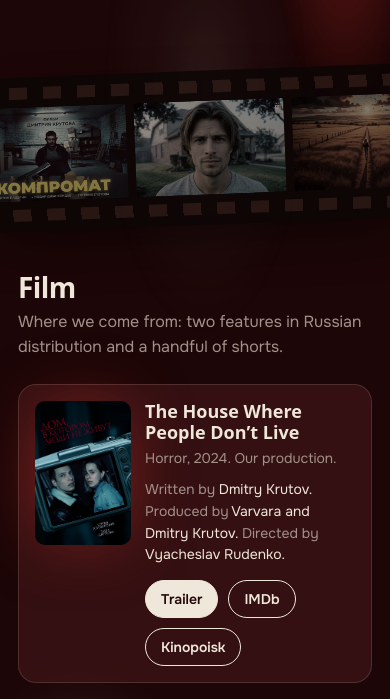
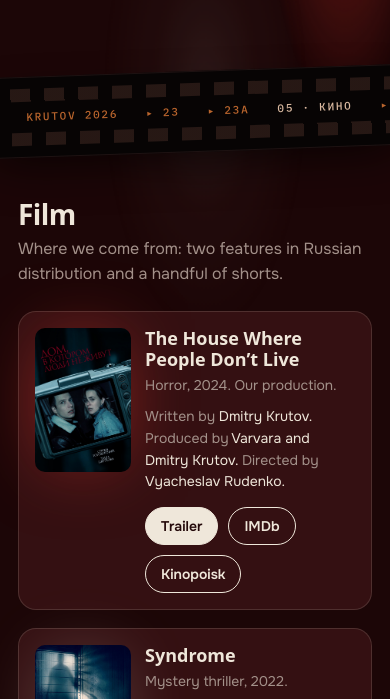
Before and after one commit to vshgit/krutovprod, a plain HTML site: page preview.html in a window 390 px wide. Shown: the part 3715-4414 px from the top of the page. Drawn offline with Linux system fonts and the light colour scheme; a web font is replaced by a local one.

Commit message:
Redirect old /ai and unknown paths to the home page; preview: retro film strip, wordmark back at the bottom
Co-Authored-By: Claude Opus 5.5 <noreply@anthropic.com>
Claude-Session: https://claude.ai/code/session_0138cvheDA29MgJ2Sz2yE4Cq

```diff
--- a/preview.html
+++ b/preview.html
@@ -20,7 +20,7 @@
 <meta name="theme-color" content="#1C0607">
 <link rel="preconnect" href="https://fonts.googleapis.com">
 <link rel="preconnect" href="https://fonts.gstatic.com" crossorigin>
-<link href="https://fonts.googleapis.com/css2?family=Unbounded:wght@500;700;800&family=Onest:wght@400;500;600&display=swap&subset=cyrillic" rel="stylesheet">
+<link href="https://fonts.googleapis.com/css2?family=Unbounded:wght@500;700;800&family=Onest:wght@400;500;600&family=IBM+Plex+Mono:wght@500&display=swap&subset=cyrillic" rel="stylesheet">
 <style>
 :root{
   --oxblood:#24090A; --oxblood-2:#341012; --safelight:#E3352C; --ember:#FF8A3D;
@@ -220,7 +220,7 @@ main{position:relative;overflow:clip}
 
 /* большая надпись внизу */
 .wordmark{font:800 clamp(80px,21vw,360px)/.9 var(--display);letter-spacing:-.04em;color:transparent;
-  -webkit-text-stroke:1.5px rgba(239,231,218,.62);white-space:nowrap;padding-left:calc(var(--pad) + .6vw);margin:0 calc(var(--pad)*-1) clamp(28px,4vw,56px);
+  -webkit-text-stroke:1.5px rgba(239,231,218,.62);white-space:nowrap;padding-left:calc(var(--pad) + .6vw);margin:56px calc(var(--pad)*-1) 0;
   user-select:none;text-shadow:0 0 40px rgba(227,53,44,.25)}
 @media (max-width:480px){.wordmark{-webkit-text-stroke-width:1px}}
 
@@ -231,12 +231,13 @@ main{position:relative;overflow:clip}
   .offer>div{align-self:start}
 }
 /* киноплёнка перед блоком Кино */
-.filmstrip{position:relative;z-index:1;margin:0 calc(var(--pad)*-1 - 6vw) clamp(48px,7vw,88px);transform:rotate(-2.2deg);
-  background:#0B0606;padding:10px 0;box-shadow:0 20px 60px -20px rgba(0,0,0,.8);opacity:.82}
-.filmstrip .holes{height:12px;background:repeating-linear-gradient(90deg,#2B1A17 0 18px,transparent 18px 34px);margin:0 0 8px}
-.filmstrip .holes+.frames+.holes{margin:8px 0 0}
-.filmstrip .frames{display:flex;gap:8px;overflow:hidden}
-.filmstrip img{flex:none;width:clamp(150px,17vw,250px);height:clamp(94px,10.6vw,156px);max-width:none;object-fit:cover;filter:saturate(.55) brightness(.62) sepia(.25);border-radius:2px}
+.filmstrip{position:relative;z-index:1;margin:0 calc(var(--pad)*-1 - 6vw) clamp(48px,7vw,88px);transform:rotate(-2deg);
+  background:#070404;padding:11px 0;display:flex;flex-direction:column;gap:10px;border-top:1px solid #1E1212;border-bottom:1px solid #1E1212;
+  box-shadow:0 18px 50px -18px rgba(0,0,0,.85)}
+.filmstrip .holes{height:13px;background:repeating-linear-gradient(90deg,#2A1A16 0 20px,transparent 20px 34px);opacity:.9}
+.filmstrip .edge{display:flex;gap:clamp(28px,4vw,56px);white-space:nowrap;overflow:hidden;padding-left:calc(var(--pad) + 8vw);
+  font:500 clamp(11px,.95vw,13px)/1 "IBM Plex Mono",ui-monospace,Menlo,monospace;letter-spacing:.16em;color:rgba(255,138,61,.72)}
+.filmstrip .edge .hl{color:rgba(255,217,188,.85)}
 @media (prefers-reduced-motion:reduce){*,*::before,*::after{animation:none!important;transition:none!important}html{scroll-behavior:auto}}
 #cm{background:rgba(20,4,5,.88);color:var(--bone)}
 #cm .cmbox{position:relative;width:min(460px,92vw);background:var(--oxblood-2);border:1px solid var(--line);border-radius:20px;padding:26px 22px 22px;touch-action:auto;max-height:90dvh;overflow:auto}
@@ -363,9 +364,7 @@ main{position:relative;overflow:clip}
 
 <section class="zone" id="cinema">
   <i class="leak cold lk-cin" aria-hidden="true"></i><i class="leak lk-cin2 slow" aria-hidden="true"></i>
-  <div class="filmstrip" aria-hidden="true">
-    <div class="holes"></div><div class="frames"><img src="assets/kompromat.jpg" alt="" decoding="async"><img src="assets/vimeo-1180061445.jpg" alt="" decoding="async"><img src="assets/golden-hour.jpg" alt="" decoding="async"><img src="assets/vimeo-1180073199.jpg" alt="" decoding="async"><img src="assets/house-poster.jpg" alt="" decoding="async"><img src="assets/knife.jpg" alt="" decoding="async"><img src="assets/vimeo-1180079665.jpg" alt="" decoding="async"><img src="assets/ora.jpg" alt="" decoding="async"><img src="assets/vimeo-1182213203.jpg" alt="" decoding="async"><img src="assets/syndrome-poster.jpg" alt="" decoding="async"><img src="assets/showreel.jpg" alt="" decoding="async"><img src="assets/ny1.jpg" alt="" decoding="async"></div><div class="holes"></div>
-  </div>
+  <div class="filmstrip" aria-hidden="true"><div class="holes"></div><div class="edge"><span>KRUTOV 2026</span><span>▸ 23</span><span>▸ 23A</span><span class="hl">05 · КИНО</span><span>▸ 24</span><span>▸ 24A</span><span>▸ 25</span><span>KRUTOV 2026</span><span>▸ 25A</span><span>▸ 26</span><span class="hl">05 · FILM</span><span>▸ 26A</span><span>▸ 27</span></div><div class="holes"></div></div>
   <div class="zhead">
     <div><h2 data-i="z_cin">Film</h2><p data-i="cin_p">Where we come from: two features in Russian distribution and a handful of shorts.</p></div>
   </div>
@@ -405,7 +404,6 @@ main{position:relative;overflow:clip}
 
 <section class="zone contact" id="contact">
   <i class="leak lk-ct slow" aria-hidden="true"></i>
-  <div class="wordmark" aria-hidden="true">KRUTOV</div>
   <h2 data-i="ct_h">Tell us what you want to film</h2>
   <div class="channels">
     <a href="https://t.me/Fan_taz_er"><span>Telegram</span><b>@Fan_taz_er</b></a>
@@ -415,6 +413,7 @@ main{position:relative;overflow:clip}
     <a href="https://www.youtube.com/@krutovProd"><span>YouTube</span><b data-i="yt">@krutovProd</b></a>
   </div>
   <footer><span data-i="ft_where">Working remotely, worldwide</span><span>© 2026 KRUTOV Production</span></footer>
+  <div class="wordmark" aria-hidden="true">KRUTOV</div>
 </section>
 </main>
 
```
Also changed, not shown: 404.html (added, +21 -0 lines), ai/index.html (added, +14 -0 lines).
